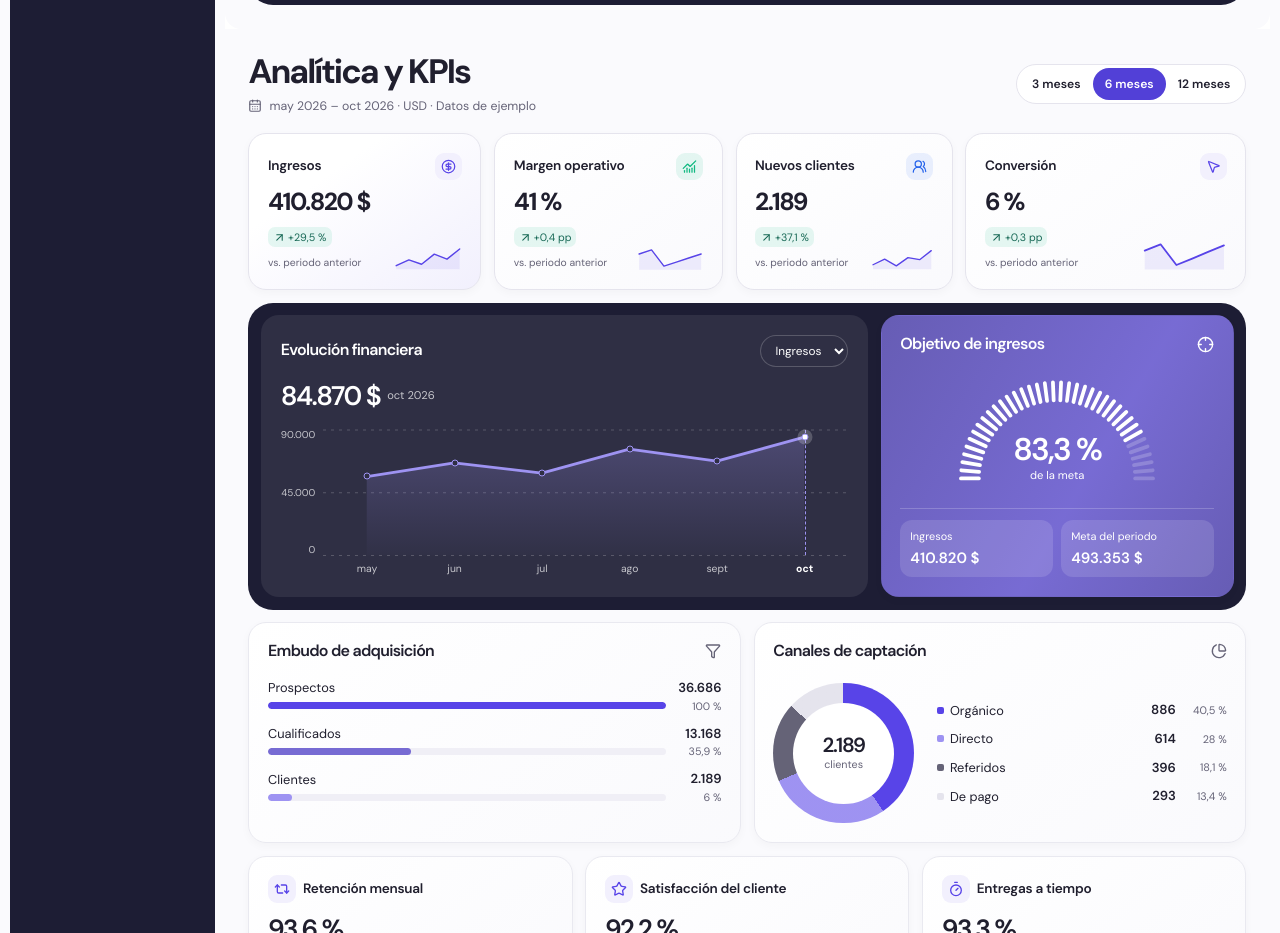
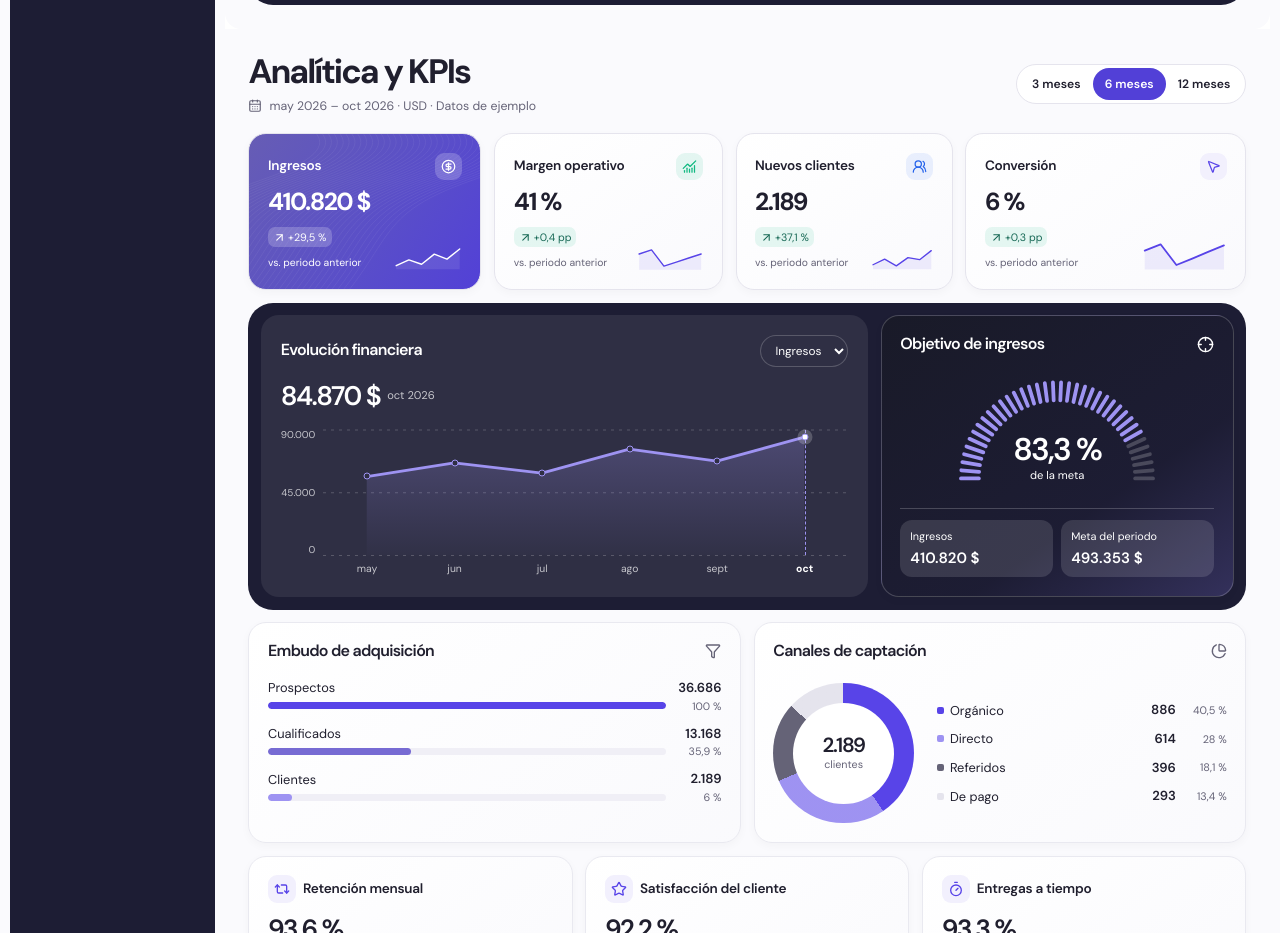
Before and after one commit to stellarisdevsolutions/plantilla-dashboard-saas, a Next.js app: page / in a window 1280 px wide. Shown: the part 840-1773 px from the top of the page. Built offline with nearby package versions, Linux system fonts and the light colour scheme.

Commit message:
Recupera el contraste del KPI de ingresos y del medidor

```diff
--- a/src/features/analytics/analytics-dashboard.tsx
+++ b/src/features/analytics/analytics-dashboard.tsx
@@ -75,7 +75,7 @@ function TargetGauge({ progress }: { progress: number | null }) {
       {Array.from({ length: steps }, (_, index) => <line key={index}
         x1="18" x2="37" y1="113" y2="113"
         transform={`rotate(${index * 180 / (steps - 1)} 120 113)`}
-        stroke={index < filled ? "var(--on-ink)" : "var(--inverse-border)"}
+        stroke={index < filled ? "var(--brand-light)" : "var(--inverse-border)"}
         strokeWidth="4" strokeLinecap="round" />)}
     </svg>
     <div><strong>{percent(progress)}</strong><small>de la meta</small></div>
--- a/src/features/analytics/analytics.css
+++ b/src/features/analytics/analytics.css
@@ -30,7 +30,16 @@
   border: 1px solid var(--border); border-radius: var(--billing-card-radius);
   background: var(--billing-card-fill); box-shadow: var(--billing-card-shadow);
 }
-.an-kpi:first-child { background: linear-gradient(145deg, var(--card) 30%, var(--an-soft)); }
+.an-kpi:first-child {
+  position: relative; isolation: isolate; color: var(--on-ink);
+  background: linear-gradient(125deg,var(--brand-panel-deep),var(--brand-solid));
+}
+.an-kpi:first-child::before {
+  content: ''; position: absolute; inset: 0; z-index: -1; pointer-events: none;
+  background: var(--on-ink); mask: url('/contours.svg') center / cover; opacity: .12;
+}
+.an-kpi:first-child :is(.an-spark, .an-kpi-foot span, .an-delta, h3 svg) { color: var(--on-ink); }
+.an-kpi:first-child :is(.an-delta, h3 svg) { background: var(--inverse-border); }
 .an-kpi h3 { justify-content: space-between; flex-direction: row-reverse; }
 .an-kpi:nth-child(2) h3 svg { color: var(--success); background: color-mix(in srgb, var(--success) 10%, transparent); }
 .an-kpi:nth-child(3) h3 svg { color: var(--info); background: color-mix(in srgb, var(--info) 9%, transparent); }
@@ -76,7 +85,7 @@
 .an-bars button[aria-pressed=true]::before { content: ''; position: absolute; top: 0; bottom: 0; left: 50%; border-inline-start: 1px dashed var(--brand-light); }
 .an-bars small { position: absolute; top: calc(100% + 6px); left: 50%; transform: translateX(-50%); font-size: .65rem; color: var(--muted-foreground); }
 .an-bars button[aria-pressed=true] small { color: var(--primary); font-weight: 650; }
-.an-goal { position: relative; overflow: hidden; isolation: isolate; display: flex; flex-direction: column; justify-content: space-between; gap: 12px; background: var(--billing-panel-fill); border-color: transparent; color: var(--on-ink); }
+.an-goal { position: relative; overflow: hidden; isolation: isolate; display: flex; flex-direction: column; justify-content: space-between; gap: 12px; background: linear-gradient(145deg,var(--ink-base),var(--surface-inverse) 65%,var(--brand-panel-deep) 170%); border-color: var(--inverse-border); color: var(--on-ink); }
 
 .an-goal header > svg { color: var(--on-ink); }
 .an-gauge { width: min(85%,226px); align-self: center; position: relative; }
```
